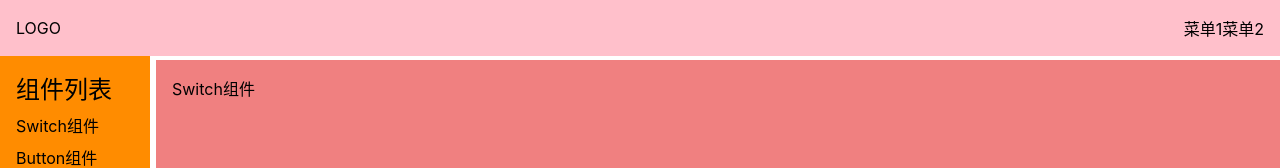
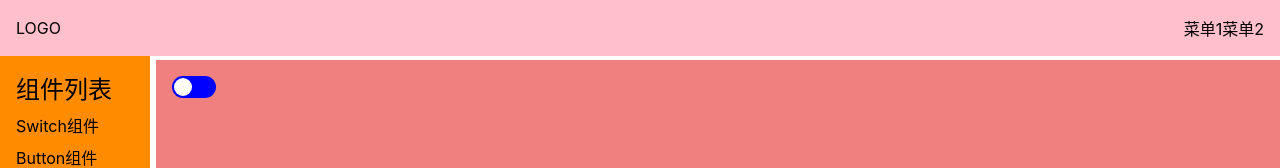
Before and after one commit to Yinjtcflm/sweet-potatoUI, a Vue app: page /#/doc/switch in a window 1280 px wide. Shown: the top 168 px of the page. Built offline with nearby package versions, Linux system fonts and the light colour scheme.

Commit message:
Switch页面按钮css

```diff
--- a/src/components/SwitchDemo.vue
+++ b/src/components/SwitchDemo.vue
@@ -1,3 +1,11 @@
 <template>
-  <div>Switch组件</div>
+  <div>
+    <Switch />
+  </div>
 </template>
+<script lang="ts">
+import Switch from "../lib/Switch.vue";
+export default {
+  components: { Switch },
+};
+</script>
--- /dev/null
+++ b/src/lib/Switch.vue
@@ -0,0 +1,29 @@
+<template>
+  <button><span></span></button>
+</template>
+
+<script lang="ts">
+export default {};
+</script>
+
+<style lang="scss" scoped>
+$h: 22px;
+$h2: $h - 4px;
+button {
+  height: $h;
+  width: $h * 2;
+  border: none;
+  background: blue;
+  border-radius: $h/2;
+  position: relative;
+}
+span {
+  position: absolute;
+  top: 2px;
+  left: 2px;
+  height: $h2;
+  width: $h2;
+  background: white;
+  border-radius: $h2 / 2;
+}
+</style>
```
